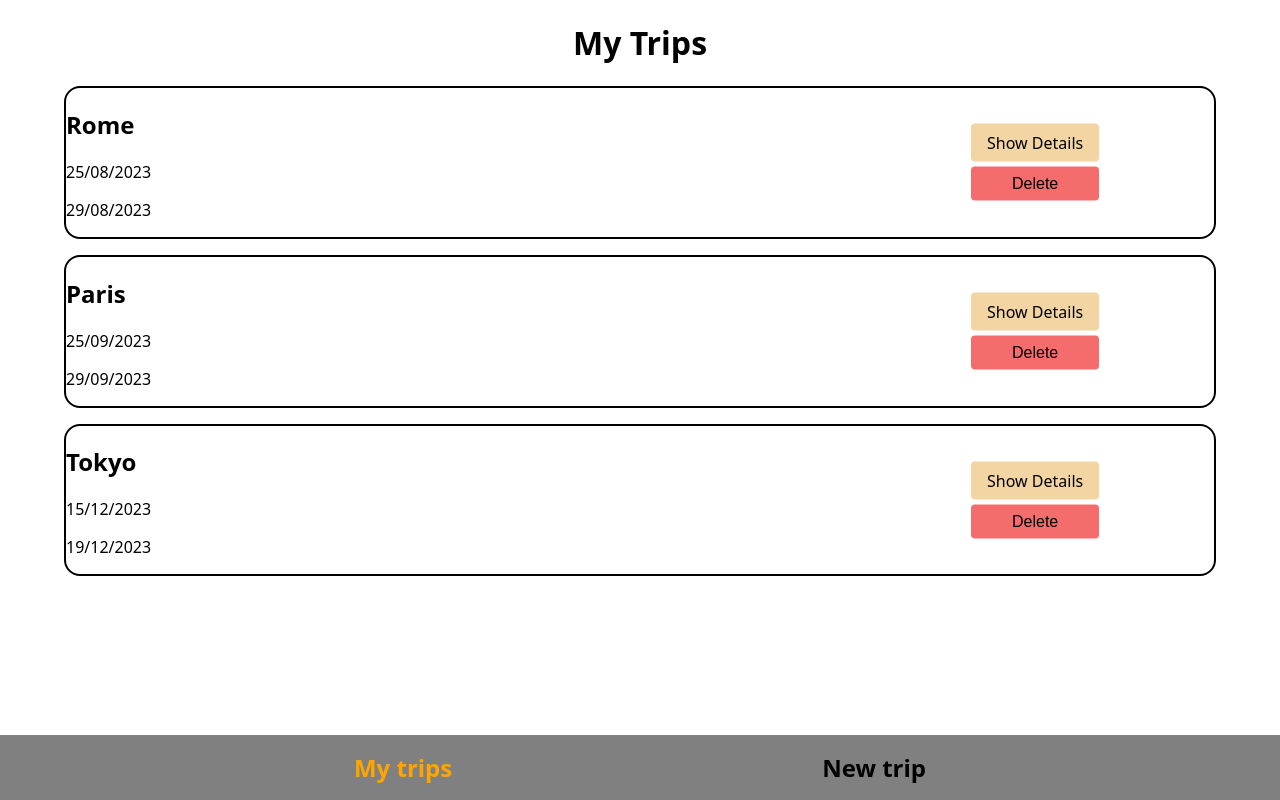
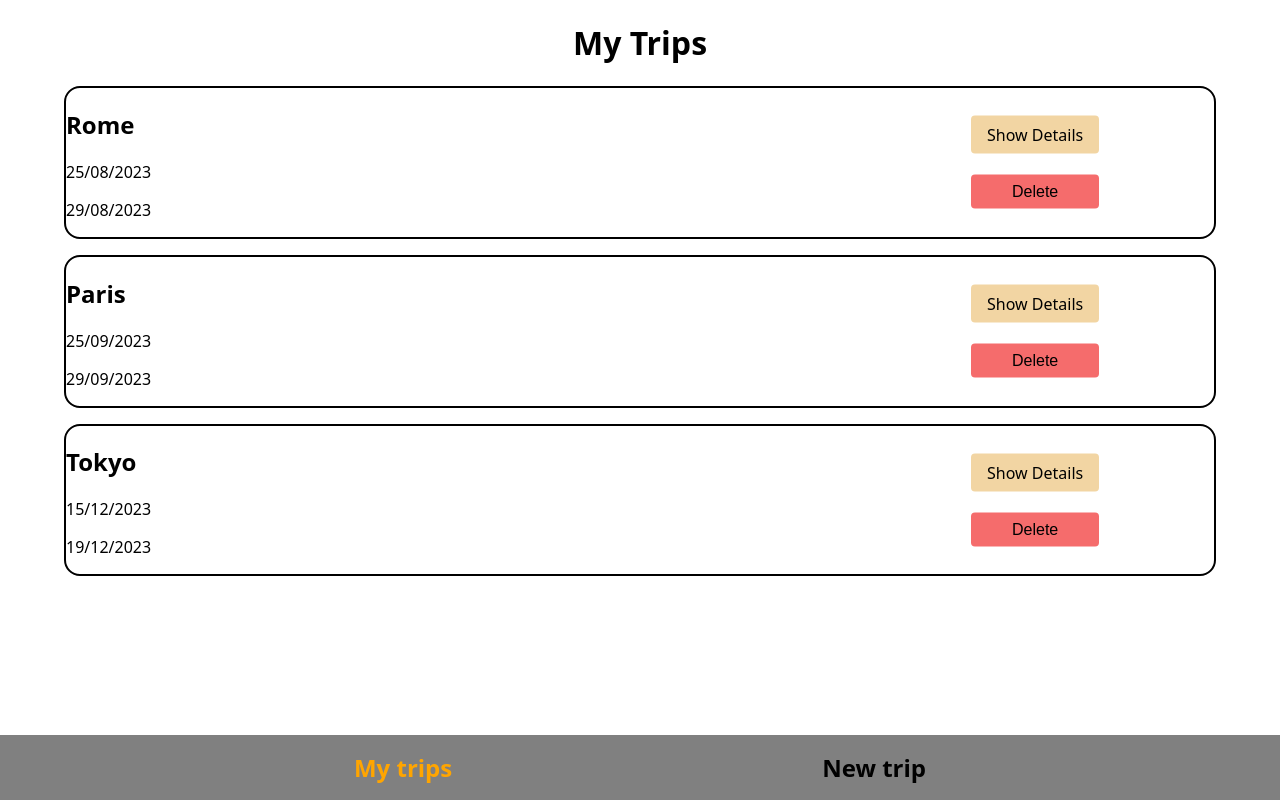
Before and after one commit to LukasWeckner/Capstone-Travel, a Next.js app: page / in a window 1280 px wide. Built offline with nearby package versions, Linux system fonts and the light colour scheme.

Commit message:
minor styling

```diff
--- a/components/PreviewCardList/index.js
+++ b/components/PreviewCardList/index.js
@@ -49,7 +49,7 @@ export default function PreviewCardList() {
 const FlexContainer = styled.div`
   display: flex;
   flex-direction: column;
-  gap: 5px;
+  gap: 1.3rem;
   position: absolute;
   top: 50%;
   transform: translateY(-50%);
```
